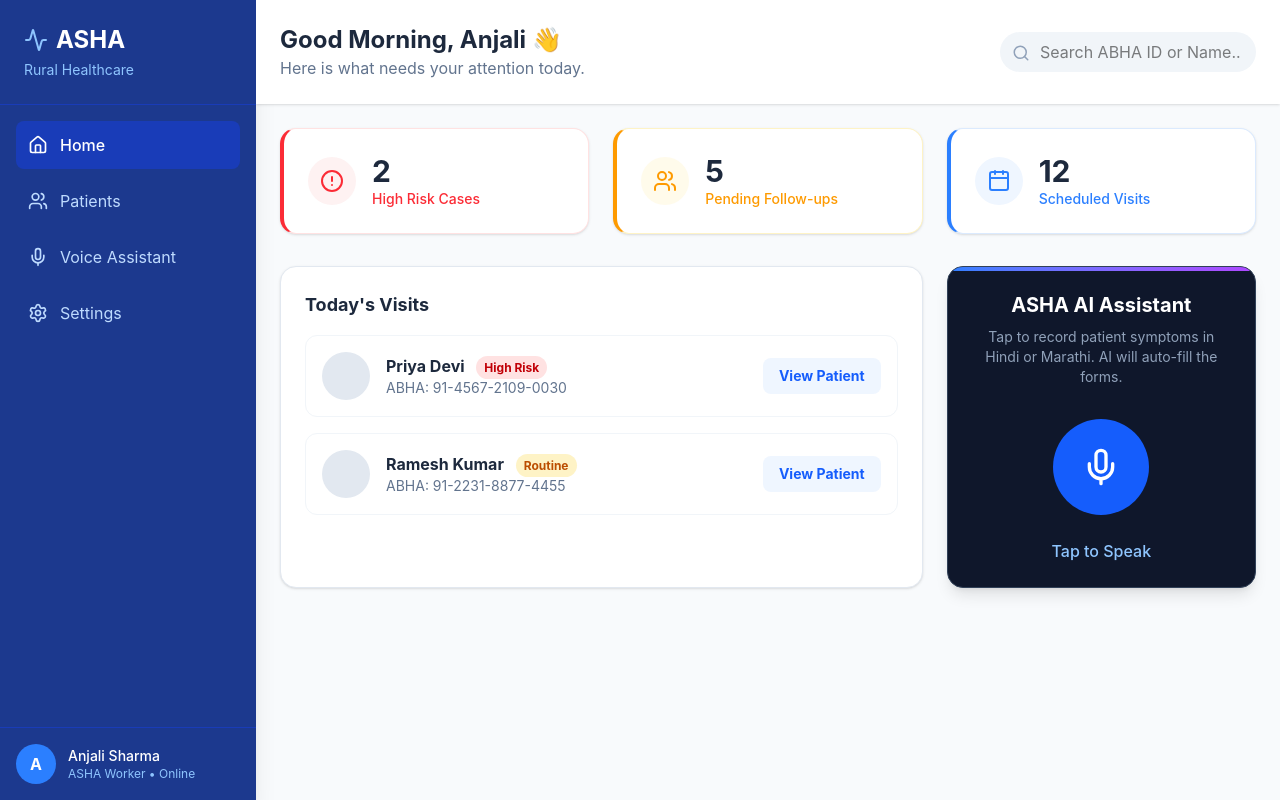
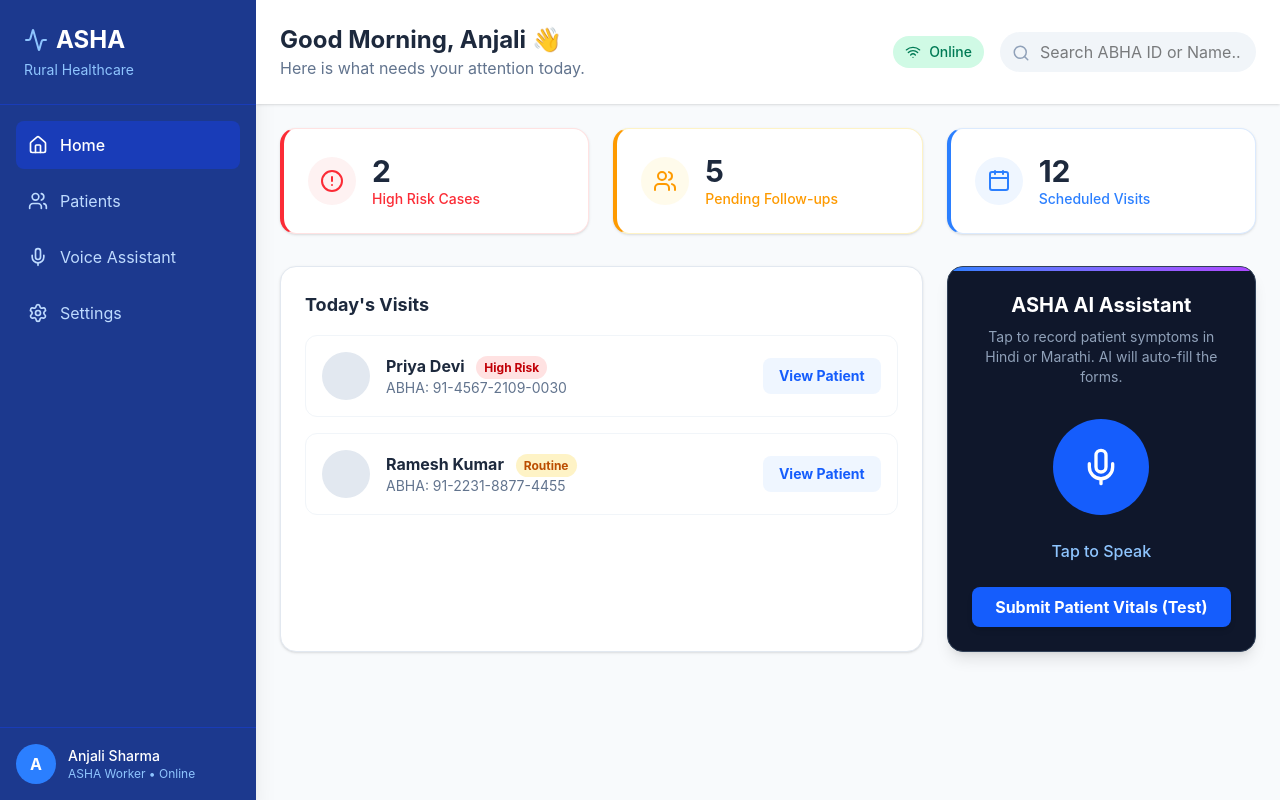
Before and after one commit to Aman-2311/SIH-telemedicine-app, a React (Vite) app in the folder frontend/: page /asha in a window 1280 px wide. Built offline with nearby package versions, Linux system fonts and the light colour scheme.

Commit message:
feat: add zustand global state and dexie offline database

```diff
--- /dev/null
+++ b/frontend/src/db/dexieConfig.js
@@ -0,0 +1,7 @@
+import Dexie from 'dexie';
+
+export const db = new Dexie('TelemedicineDB');
+
+db.version(1).stores({
+    offline_intakes: '++id, abha_id, timestamp, sync_status'
+});
--- a/frontend/src/features/intake/AshaDashboard.jsx
+++ b/frontend/src/features/intake/AshaDashboard.jsx
@@ -1,8 +1,10 @@
 import React, { useState } from 'react';
-import { Home, Users, AlertCircle, Calendar, Settings, Mic, Activity, Search } from 'lucide-react';
+import { Home, Users, AlertCircle, Calendar, Settings, Mic, Activity, Search, WifiOff, Wifi } from 'lucide-react';
+import useIntakeStore from '../../store/useIntakeStore';
 
 export default function AshaDashboard() {
     const [isRecording, setIsRecording] = useState(false);
+    const { isOffline, submitIntake } = useIntakeStore();
 
     return (
         <div className="flex h-screen bg-slate-50 font-sans">
@@ -39,9 +41,20 @@
                         <h1 className="text-2xl font-bold text-slate-800">Good Morning, Anjali 👋</h1>
                         <p className="text-slate-500">Here is what needs your attention today.</p>
                     </div>
-                    <div className="relative">
-                        <Search className="absolute left-3 top-3 text-slate-400" size={18} />
-                        <input type="text" placeholder="Search ABHA ID or Name..." className="pl-10 pr-4 py-2 bg-slate-100 border-none rounded-full w-64 focus:ring-2 focus:ring-blue-500 outline-none" />
+                    <div className="flex items-center gap-4">
+                        {isOffline ? (
+                            <div className="flex items-center gap-2 px-3 py-1.5 bg-red-100 text-red-700 rounded-full font-medium text-sm">
+                                <WifiOff size={16} /> Offline Mode - Data Saved Locally
+                            </div>
+                        ) : (
+                            <div className="flex items-center gap-2 px-3 py-1.5 bg-emerald-100 text-emerald-700 rounded-full font-medium text-sm">
+                                <Wifi size={16} /> Online
+                            </div>
+                        )}
+                        <div className="relative">
+                            <Search className="absolute left-3 top-3 text-slate-400" size={18} />
+                            <input type="text" placeholder="Search ABHA ID or Name..." className="pl-10 pr-4 py-2 bg-slate-100 border-none rounded-full w-64 focus:ring-2 focus:ring-blue-500 outline-none" />
+                        </div>
                     </div>
                 </header>
 
@@ -114,6 +127,13 @@
                             <p className="mt-6 font-medium text-blue-300">
                                 {isRecording ? "Recording... (Listening for symptoms)" : "Tap to Speak"}
                             </p>
+
+                            <button
+                                onClick={() => submitIntake()}
+                                className="mt-6 w-full py-2 bg-blue-600 hover:bg-blue-500 text-white font-bold rounded-lg transition shadow-md"
+                            >
+                                Submit Patient Vitals (Test)
+                            </button>
                         </div>
 
                     </div>
--- /dev/null
+++ b/frontend/src/store/useIntakeStore.js
@@ -0,0 +1,71 @@
+import { create } from 'zustand';
+import { db } from '../db/dexieConfig';
+import api from '../utils/api';
+
+const useIntakeStore = create((set, get) => ({
+    patientData: {
+        abha_id: '',
+        voice_note_text: '',
+        vitals: {
+            bp: '',
+            temp: '',
+            pulse: ''
+        },
+        image_url: ''
+    },
+    isOffline: !navigator.onLine,
+
+    updateField: (field, value) => {
+        set((state) => {
+            if (field.includes('.')) {
+                const [parent, child] = field.split('.');
+                return {
+                    patientData: {
+                        ...state.patientData,
+                        [parent]: {
+                            ...state.patientData[parent],
+                            [child]: value
+                        }
+                    }
+                };
+            }
+            return {
+                patientData: {
+                    ...state.patientData,
+                    [field]: value
+                }
+            };
+        });
+    },
+
+    setOfflineStatus: (status) => set({ isOffline: status }),
+
+    submitIntake: async () => {
+        const data = get().patientData;
+        const payload = {
+            ...data,
+            timestamp: new Date().toISOString()
+        };
+
+        try {
+            const response = await api.post('/api/intake', payload);
+            set({ isOffline: false });
+            return response.data;
+        } catch (error) {
+            console.error("Network request failed, saving offline...", error);
+
+            await db.offline_intakes.add({
+                ...payload,
+                sync_status: 'pending'
+            });
+
+            set({ isOffline: true });
+            return { status: 'offline_saved', message: 'Data saved locally due to network error.' };
+        }
+    }
+}));
+
+window.addEventListener('online', () => useIntakeStore.getState().setOfflineStatus(false));
+window.addEventListener('offline', () => useIntakeStore.getState().setOfflineStatus(true));
+
+export default useIntakeStore;
```
